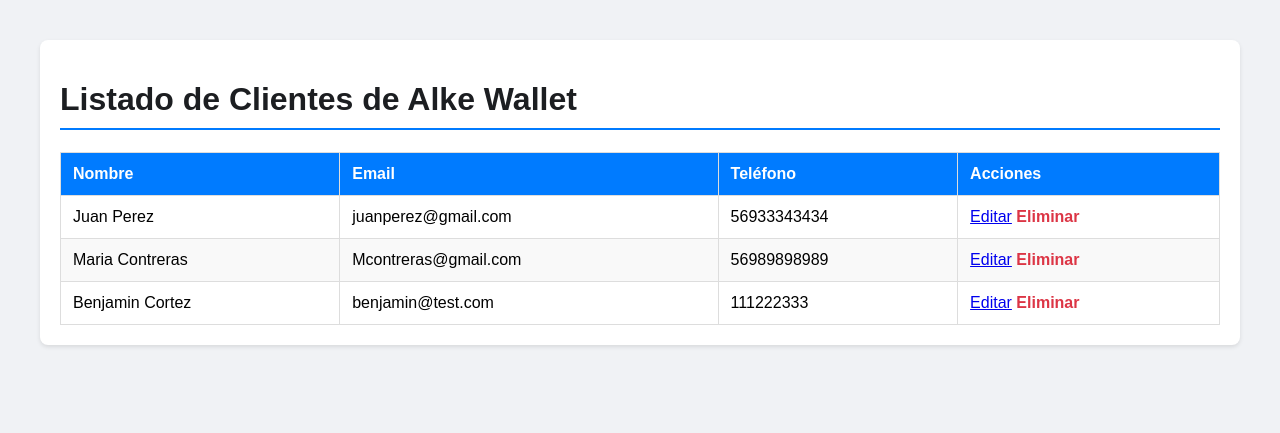
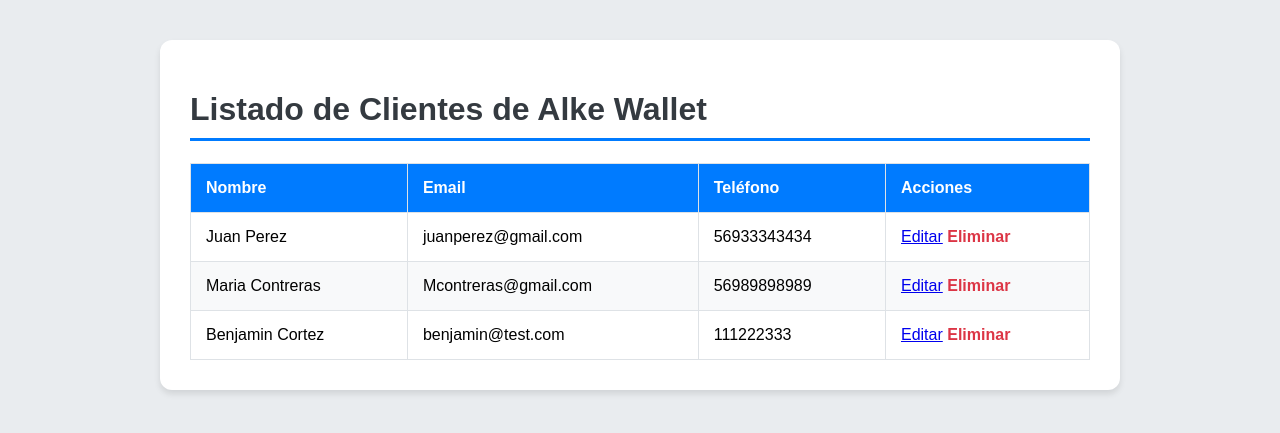
Before and after one commit to Benj11ii/proyecto-modulo-7, a Django app: page /gestion/clientes/ in a window 1280 px wide. Shown: the top 433 px of the page. Run offline with Django 5.2, Linux system fonts and the light colour scheme; data comes from the database, SQL or seed files in the repository; both versions use the stored data as it was after the commit.

Commit message:
ajustes en visual de contenido web v2

```diff
--- /dev/null
+++ b/gestion/static/gestion/css/estilos.css
@@ -0,0 +1,52 @@
+/* Estilos para Alke Wallet */
+body {
+    font-family: Arial, sans-serif;
+    margin: 40px;
+    background-color: #e9ecef;
+}
+
+.container {
+    background: white;
+    padding: 30px;
+    border-radius: 12px;
+    box-shadow: 0 4px 6px rgba(0,0,0,0.1);
+    max-width: 900px;
+    margin: auto;
+}
+
+h1 {
+    color: #343a40;
+    border-bottom: 3px solid #007bff;
+    padding-bottom: 10px;
+}
+
+table {
+    width: 100%;
+    border-collapse: collapse;
+    margin-top: 20px;
+}
+
+th, td {
+    padding: 15px;
+    border: 1px solid #dee2e6;
+    text-align: left;
+}
+
+th {
+    background-color: #007bff;
+    color: white;
+}
+
+tr:nth-child(even) {
+    background-color: #f8f9fa;
+}
+
+.btn-nuevo {
+    display: inline-block;
+    background-color: #28a745;
+    color: white;
+    padding: 10px 20px;
+    text-decoration: none;
+    border-radius: 5px;
+    margin-bottom: 20px;
+}
--- a/gestion/templates/gestion/lista_clientes.html
+++ b/gestion/templates/gestion/lista_clientes.html
@@ -1,51 +1,11 @@
+{% load static %}
 <!DOCTYPE html>
 <html lang="es">
 
 <head>
     <meta charset="UTF-8">
     <title>Alke Wallet - Clientes</title>
-    <style>
-        body {
-            font-family: Arial, sans-serif;
-            margin: 40px;
-            background-color: #f0f2f5;
-        }
-
-        .container {
-            background: white;
-            padding: 20px;
-            border-radius: 8px;
-            box-shadow: 0 2px 4px rgba(0, 0, 0, 0.1);
-        }
-
-        h1 {
-            color: #1c1e21;
-            border-bottom: 2px solid #007bff;
-            padding-bottom: 10px;
-        }
-
-        table {
-            width: 100%;
-            border-collapse: collapse;
-            margin-top: 20px;
-        }
-
-        th,
-        td {
-            padding: 12px;
-            border: 1px solid #ddd;
-            text-align: left;
-        }
-
-        th {
-            background-color: #007bff;
-            color: white;
-        }
-
-        tr:nth-child(even) {
-            background-color: #f9f9f9;
-        }
-    </style>
+    <link rel="stylesheet" href="{% static 'gestion/css/estilos.css' %}">
 </head>
 
 <body>
```
Also changed, not shown: db.sqlite3.
